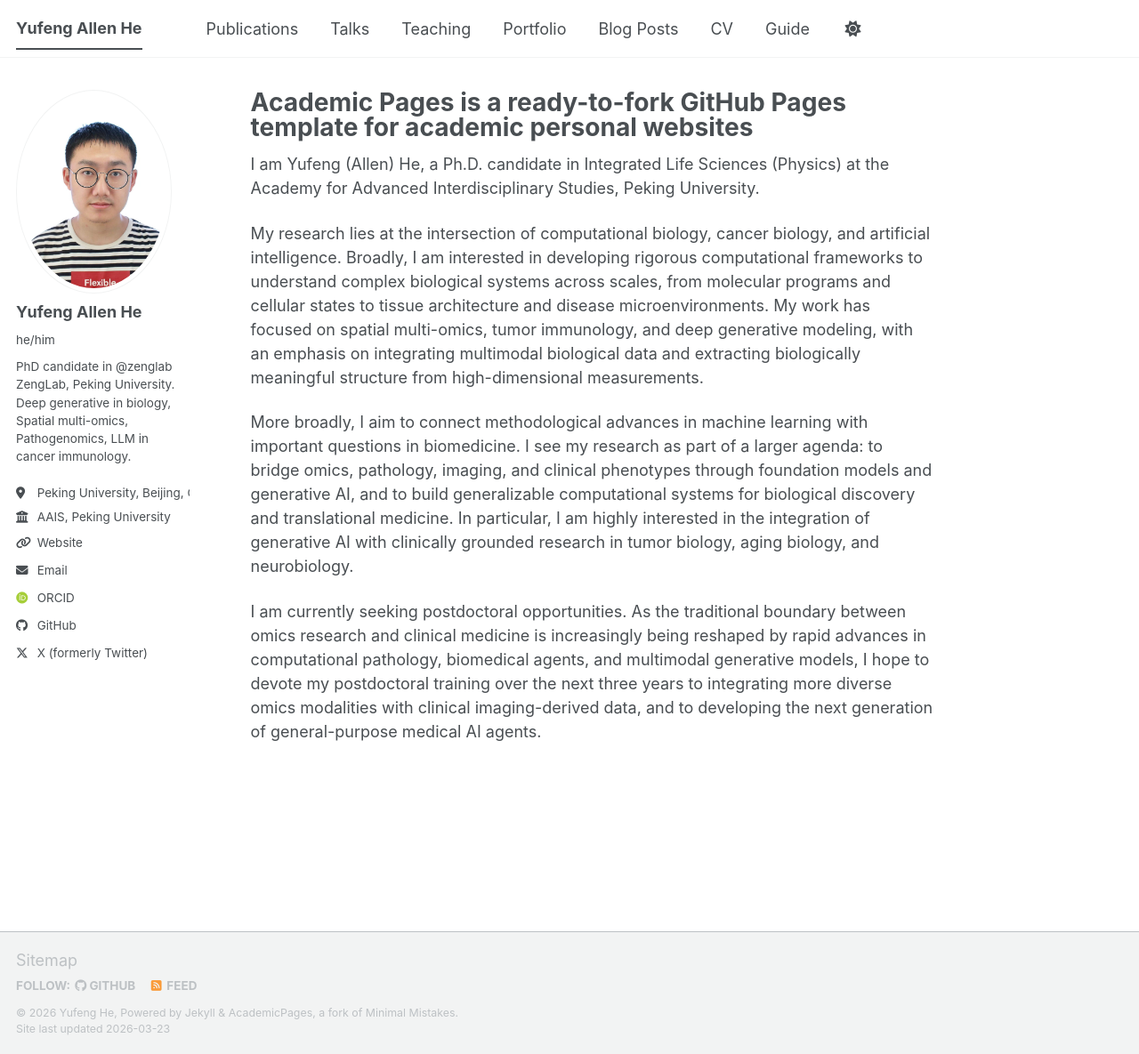
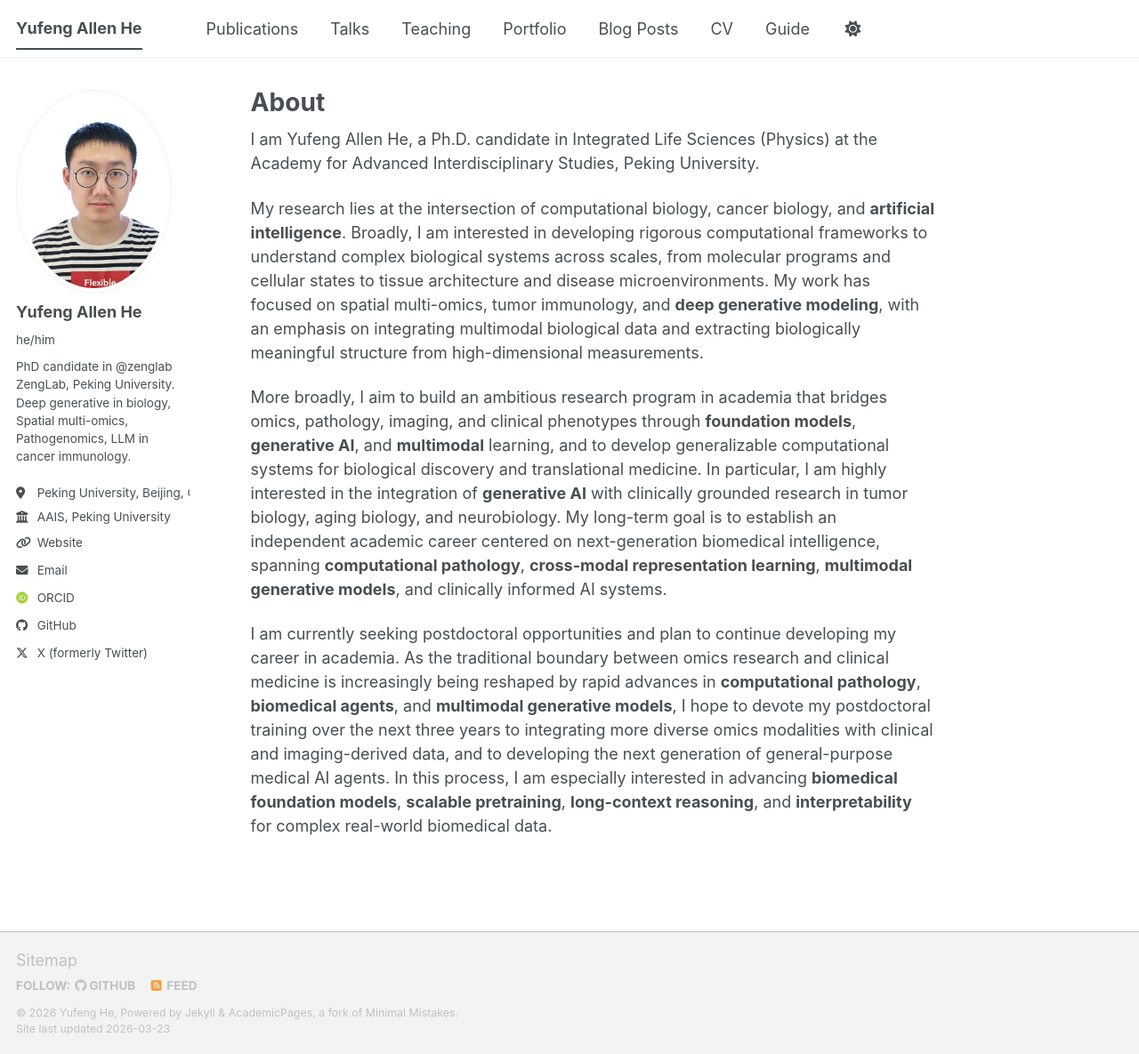
Before and after one commit to yufenghe-allen/yufenghe-allen.github.io, a Jekyll site: the page built from _pages/about.md, in a window 1280 px wide and 1185 px high. Shown: the whole window at 89% size. Built offline with Jekyll 4.4.1, drawn with Linux system fonts in a browser that asks for light colours; some web fonts are replaced; a script bundle is joined from its source files by our own code; library files that are not in the unit come from our copies.

Commit message:
Update about.md

```diff
--- a/_pages/about.md
+++ b/_pages/about.md
@@ -1,16 +1,16 @@
 ---
 permalink: /
-title: "Academic Pages is a ready-to-fork GitHub Pages template for academic personal websites"
+title: "About"
 author_profile: true
 redirect_from:
   - /about/
   - /about.html
 ---
 
-I am Yufeng (Allen) He, a Ph.D. candidate in Integrated Life Sciences (Physics) at the Academy for Advanced Interdisciplinary Studies, Peking University.
+I am Yufeng Allen He, a Ph.D. candidate in Integrated Life Sciences (Physics) at the Academy for Advanced Interdisciplinary Studies, Peking University.
 
-My research lies at the intersection of computational biology, cancer biology, and artificial intelligence. Broadly, I am interested in developing rigorous computational frameworks to understand complex biological systems across scales, from molecular programs and cellular states to tissue architecture and disease microenvironments. My work has focused on spatial multi-omics, tumor immunology, and deep generative modeling, with an emphasis on integrating multimodal biological data and extracting biologically meaningful structure from high-dimensional measurements.
+My research lies at the intersection of computational biology, cancer biology, and **artificial intelligence**. Broadly, I am interested in developing rigorous computational frameworks to understand complex biological systems across scales, from molecular programs and cellular states to tissue architecture and disease microenvironments. My work has focused on spatial multi-omics, tumor immunology, and **deep generative modeling**, with an emphasis on integrating multimodal biological data and extracting biologically meaningful structure from high-dimensional measurements.
 
-More broadly, I aim to connect methodological advances in machine learning with important questions in biomedicine. I see my research as part of a larger agenda: to bridge omics, pathology, imaging, and clinical phenotypes through foundation models and generative AI, and to build generalizable computational systems for biological discovery and translational medicine. In particular, I am highly interested in the integration of generative AI with clinically grounded research in tumor biology, aging biology, and neurobiology.
+More broadly, I aim to build an ambitious research program in academia that bridges omics, pathology, imaging, and clinical phenotypes through **foundation models**, **generative AI**, and **multimodal** learning, and to develop generalizable computational systems for biological discovery and translational medicine. In particular, I am highly interested in the integration of **generative AI** with clinically grounded research in tumor biology, aging biology, and neurobiology. My long-term goal is to establish an independent academic career centered on next-generation biomedical intelligence, spanning **computational pathology**, **cross-modal representation learning**, **multimodal generative models**, and clinically informed AI systems.
 
-I am currently seeking postdoctoral opportunities. As the traditional boundary between omics research and clinical medicine is increasingly being reshaped by rapid advances in computational pathology, biomedical agents, and multimodal generative models, I hope to devote my postdoctoral training over the next three years to integrating more diverse omics modalities with clinical imaging-derived data, and to developing the next generation of general-purpose medical AI agents.
+I am currently seeking postdoctoral opportunities and plan to continue developing my career in academia. As the traditional boundary between omics research and clinical medicine is increasingly being reshaped by rapid advances in **computational pathology**, **biomedical agents**, and **multimodal generative models**, I hope to devote my postdoctoral training over the next three years to integrating more diverse omics modalities with clinical and imaging-derived data, and to developing the next generation of general-purpose medical AI agents. In this process, I am especially interested in advancing **biomedical foundation models**, **scalable pretraining**, **long-context reasoning**, and **interpretability** for complex real-world biomedical data.
```
